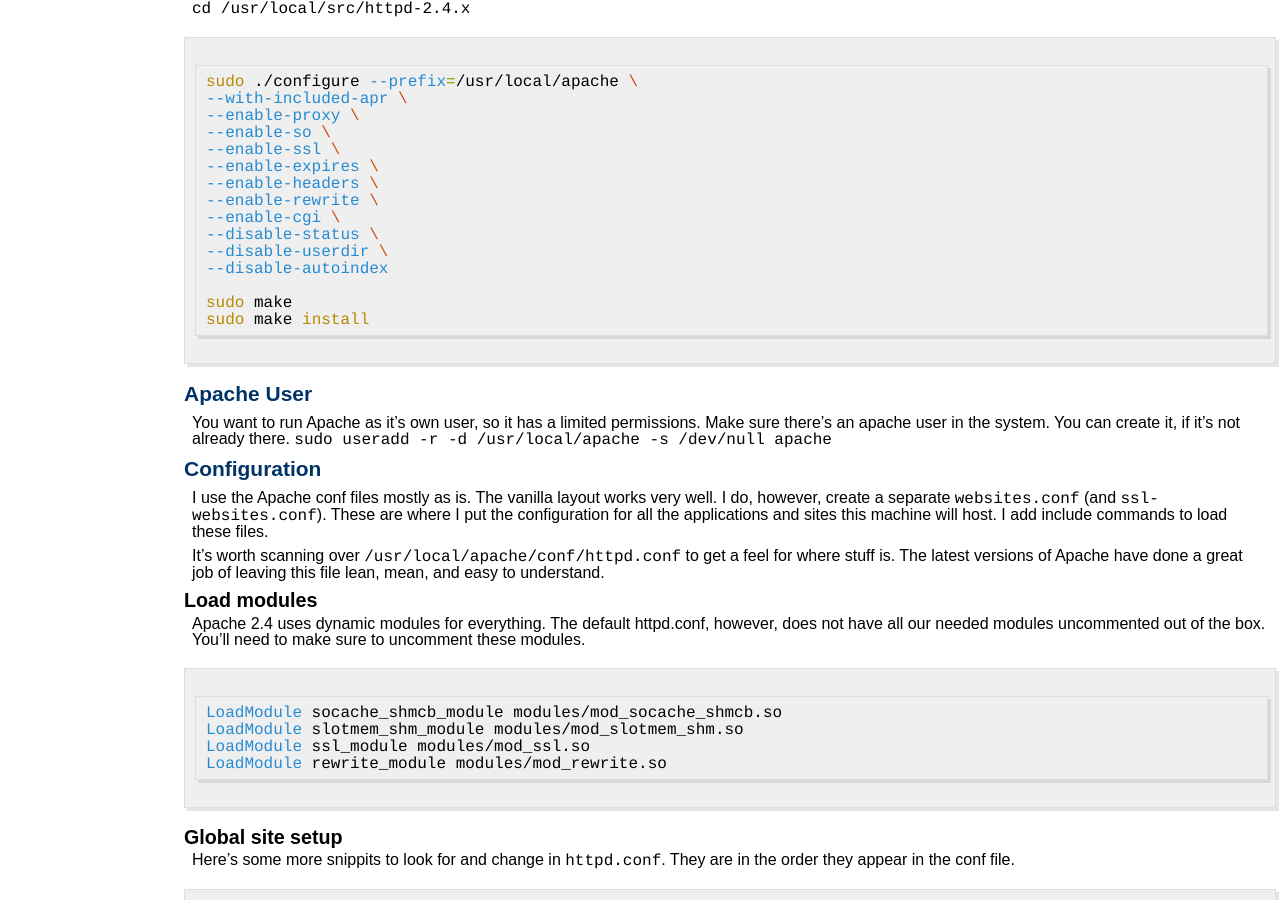
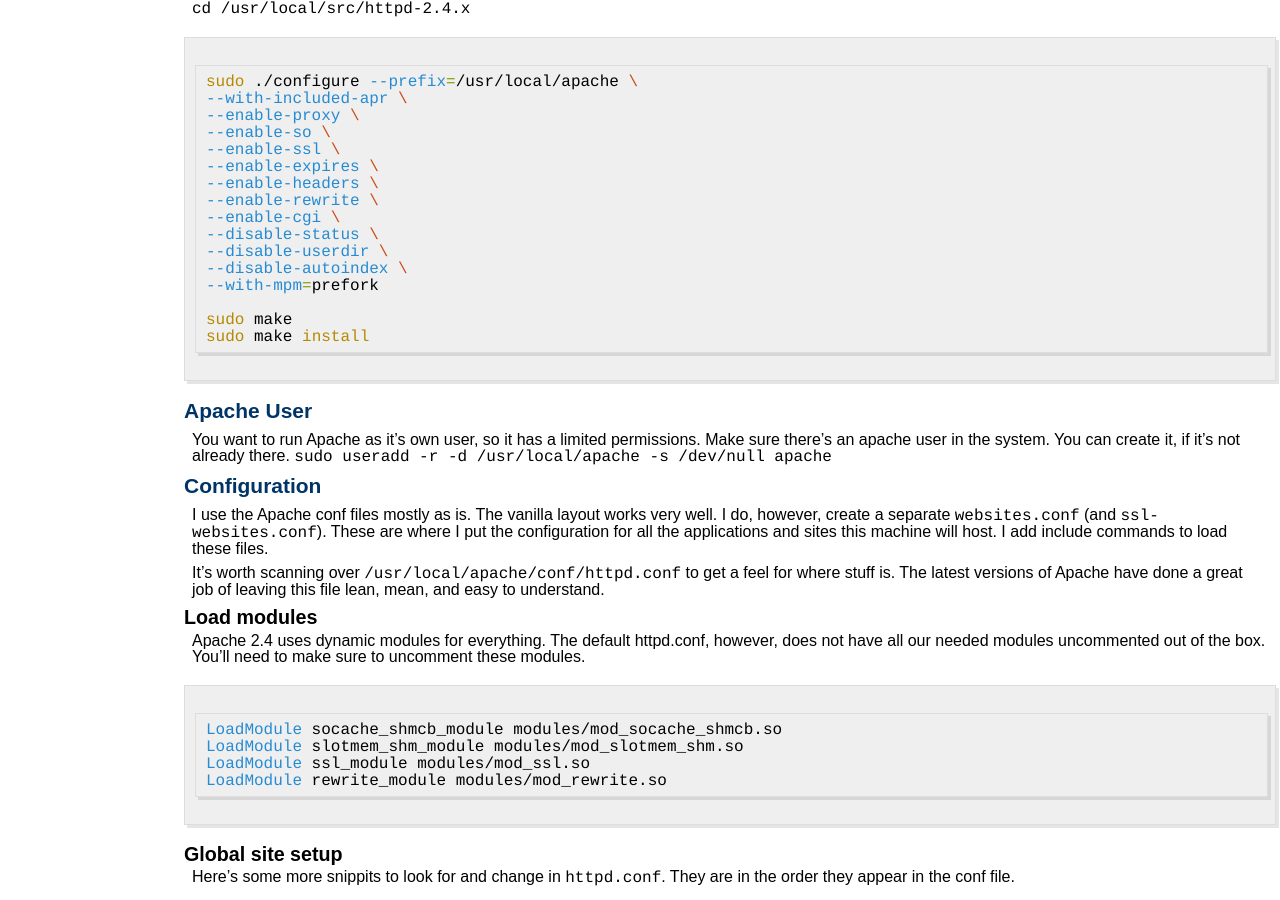
Before and after one commit to City-of-Bloomington/City-of-Bloomington.github.io, a Jekyll site: the page built from LinuxInstallHelp/Apache.md, in a window 1280 px wide and 900 px high, scrolled down 440 px. Built offline with Jekyll 4.4.1, drawn with Linux system fonts in a browser that asks for light colours; Markdown is read by kramdown in place of the engine named in the settings.

Commit message:
Updated Apache install help to recommend mpm Prefork, because of PHP

```diff
--- a/LinuxInstallHelp/Apache.md
+++ b/LinuxInstallHelp/Apache.md
@@ -38,7 +38,8 @@
 --enable-cgi \
 --disable-status \
 --disable-userdir \
---disable-autoindex
+--disable-autoindex \
+--with-mpm=prefork
 
 sudo make
 sudo make install
```
